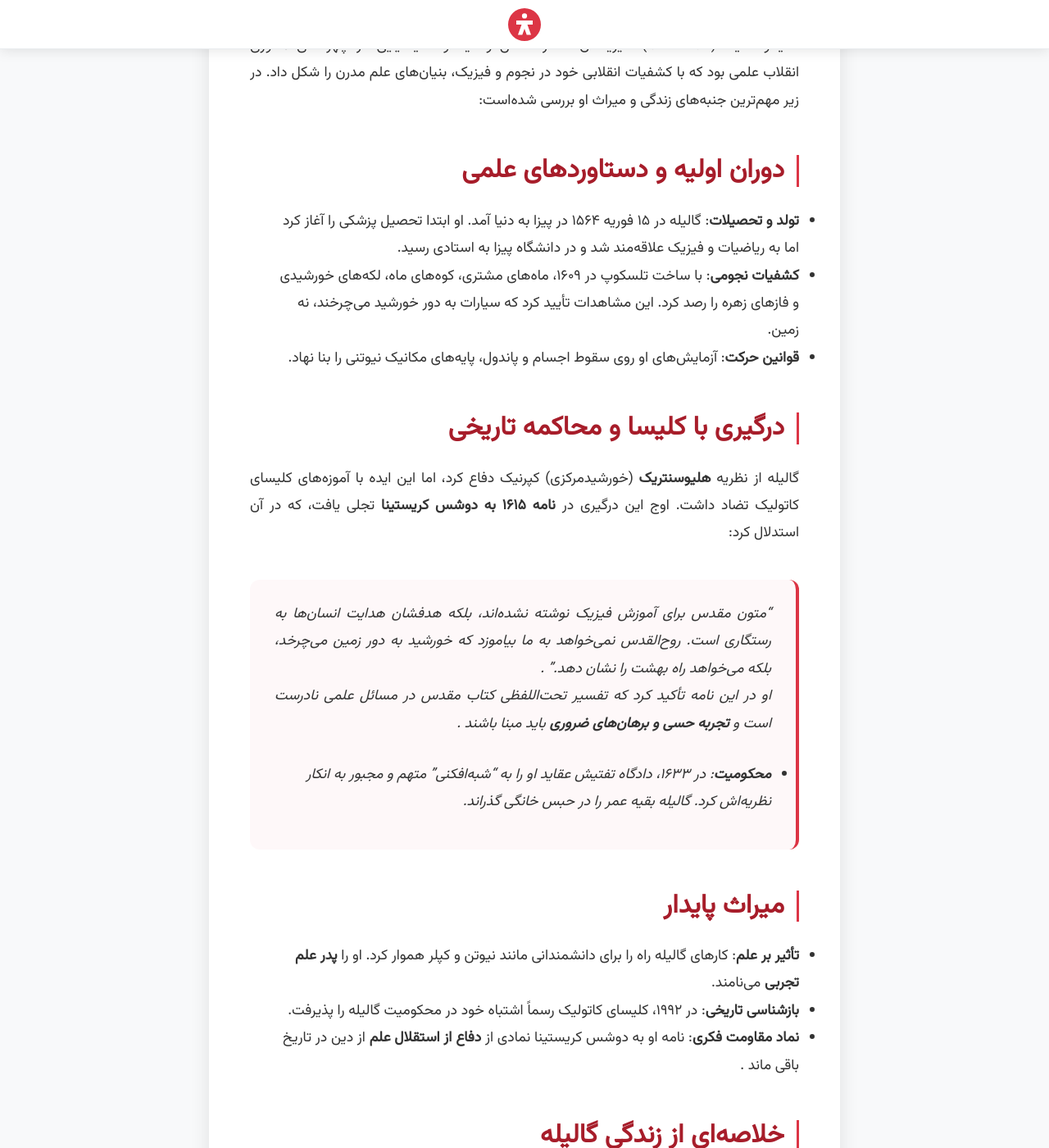
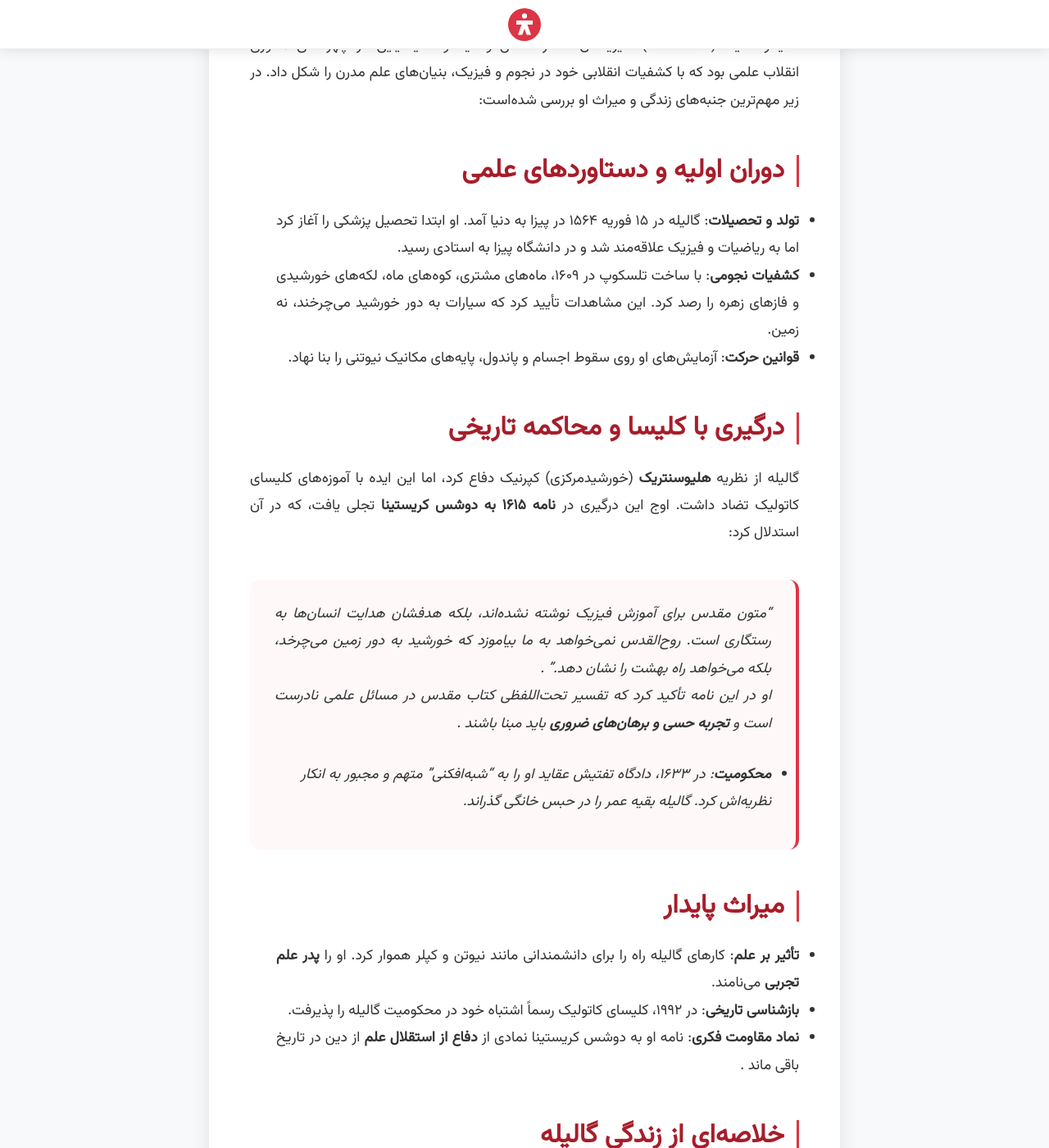
Before and after one commit to darkblog/darkblog.github.io, a Jekyll site: the page built from _posts/2025-7-5-68.md, in a window 1280 px wide and 1400 px high, scrolled down 401 px. Shown: the whole window at 82% size. Built offline with Jekyll 4.4.1, drawn with Linux system fonts in a browser that asks for light colours.

Commit message:
Update post.html

```diff
--- a/_layouts/post.html
+++ b/_layouts/post.html
@@ -93,7 +90,7 @@
             align-items: center;
             justify-content: center;
             text-align: center;
-            margin-top: 60px; /* فاصله از ناوبری ثابت */
+            margin-top: 60px;
         }
 
         .modern-header::before {
@@ -152,11 +148,11 @@
         .post-content {
             font-size: 1.1rem;
             line-height: 1.9;
+            text-align: justify;
         }
 
         .post-content p {
             margin-bottom: 1.8rem;
-            text-align: justify;
         }
 
         .post-content img {
@@ -380,21 +368,18 @@
 </head>
 
 <body>
-    <!-- ناوبری با تگ استاندارد nav -->
-    <nav class="site-logo" aria-label="ناوبری اصلی">
+    <nav class="site-logo">
         <a href="https://indexes.ir/" class="logo-icon">
-            <img src="https://indexes.ir/biography.svg" alt="لوگوی سایت">
+            <img src="/biography.svg" alt="بیوگرافی مشاهیر">
         </a>
     </nav>
 
-    <!-- هدر -->
     <header class="modern-header">
         <div class="header-content">
             <h1 class="post-title" id="post-title">{{ page.title }}</h1>
         </div>
     </header>
 
-    <!-- محتوای اصلی -->
     <main class="container" id="main-content">
         <article class="post-container">
             <div class="post-content">
```
Also changed, not shown: other parts of _layouts/post.html (+0 -14 lines).
